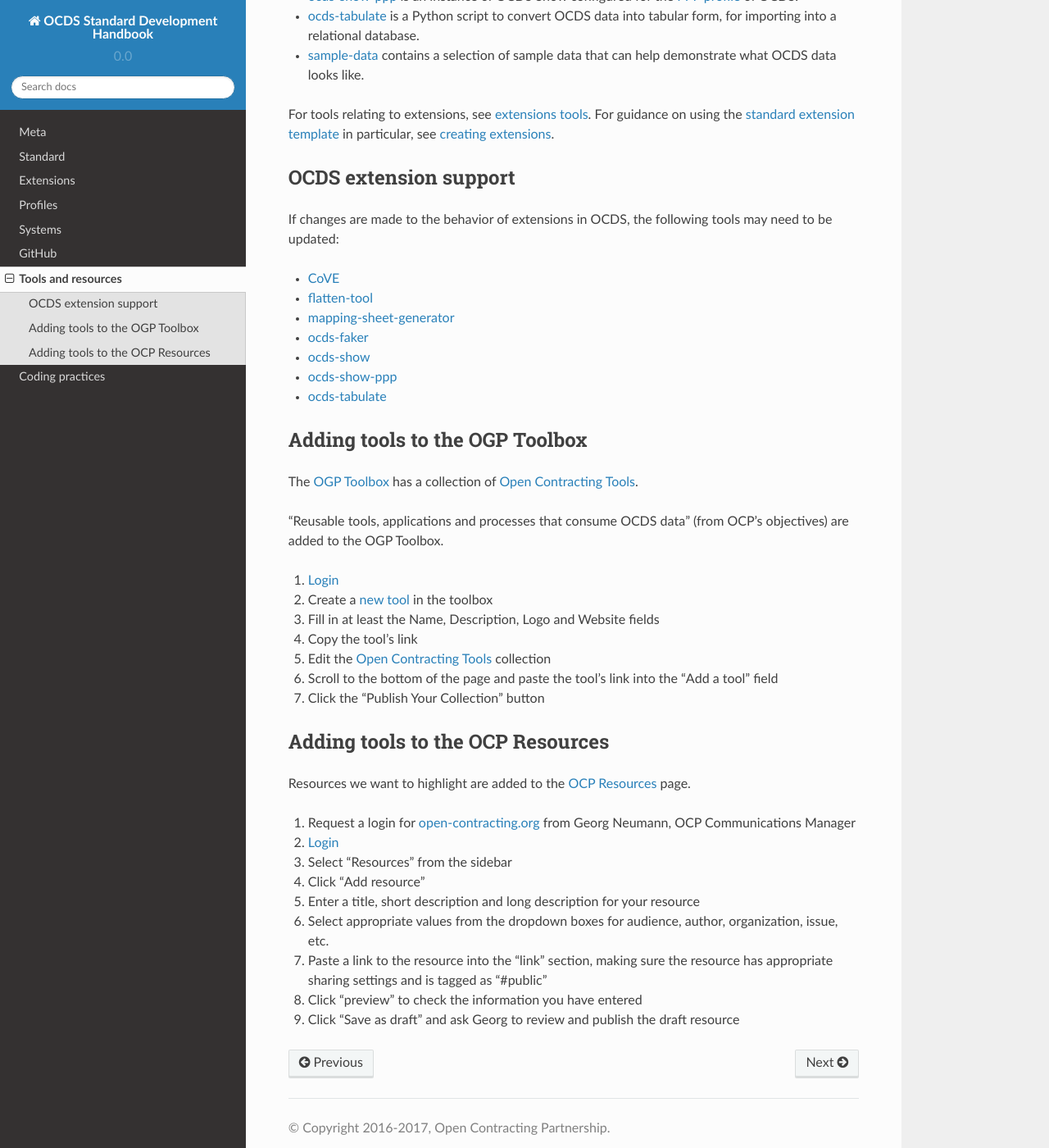
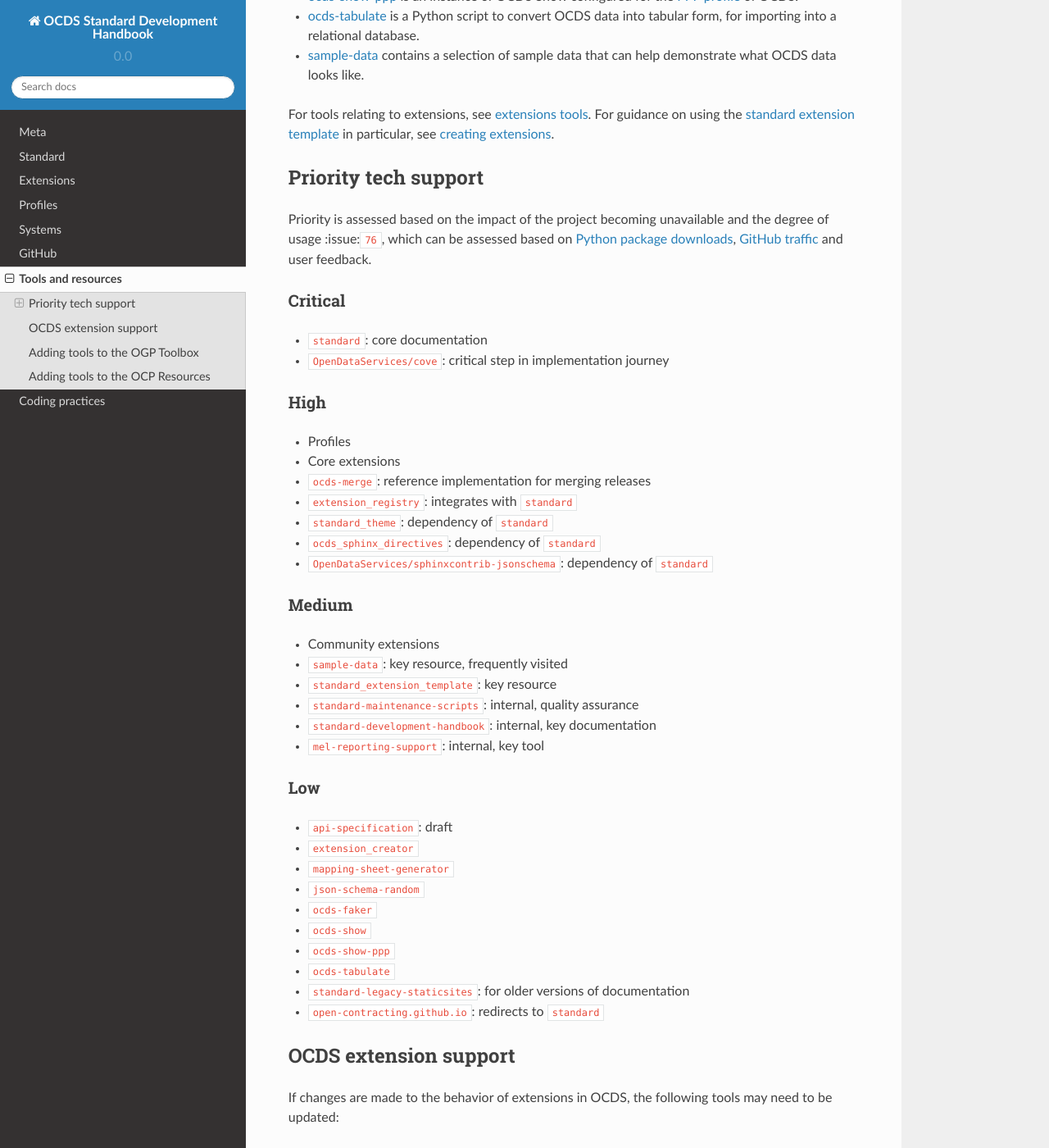
Before and after one commit to open-contracting/standard-development-handbook, a Sphinx documentation site: the page built from docs/tools/index.md, in a window 1280 px wide and 1400 px high, scrolled down 393 px. Shown: the whole window at 82% size. Built offline with Sphinx 7.4.7 and the Read the Docs theme 2.0.0, drawn with Linux system fonts in a browser that asks for light colours.

Commit message:
Prioritize tool/repository support, closes #76

```diff
--- a/docs/tools/index.md
+++ b/docs/tools/index.md
@@ -10,6 +10,47 @@
 * [sample-data](https://github.com/open-contracting/sample-data) contains a selection of sample data that can help demonstrate what OCDS data looks like.
 
 For tools relating to extensions, see [extensions tools](../extensions#tools). For guidance on using the [standard extension template](https://github.com/open-contracting/standard_extension_template) in particular, see [creating extensions](../extensions#creating-extensions).
+
+## Priority tech support
+
+Priority is assessed based on the impact of the project becoming unavailable and the degree of usage :issue:`76`, which can be assessed based on [Python package downloads](http://www.pypi-stats.com/author/?q=30327), [GitHub traffic](https://github.com/open-contracting/standard-development-handbook/issues/76#issuecomment-334540063) and user feedback.
+
+### Critical
+
+* `standard`: core documentation
+* `OpenDataServices/cove`: critical step in implementation journey
+
+### High
+
+* Profiles
+* Core extensions
+* `ocds-merge`: reference implementation for merging releases
+* `extension_registry`: integrates with `standard`
+* `standard_theme`: dependency of `standard`
+* `ocds_sphinx_directives`: dependency of `standard`
+* `OpenDataServices/sphinxcontrib-jsonschema`: dependency of `standard`
+
+### Medium
+
+* Community extensions
+* `sample-data`: key resource, frequently visited
+* `standard_extension_template`: key resource
+* `standard-maintenance-scripts`: internal, quality assurance
+* `standard-development-handbook`: internal, key documentation
+* `mel-reporting-support`: internal, key tool
+
+### Low
+
+* `api-specification`: draft
+* `extension_creator`
+* `mapping-sheet-generator`
+* `json-schema-random`
+* `ocds-faker`
+* `ocds-show`
+* `ocds-show-ppp`
+* `ocds-tabulate`
+* `standard-legacy-staticsites`: for older versions of documentation
+* `open-contracting.github.io`: redirects to `standard`
 
 ## OCDS extension support
 
```
